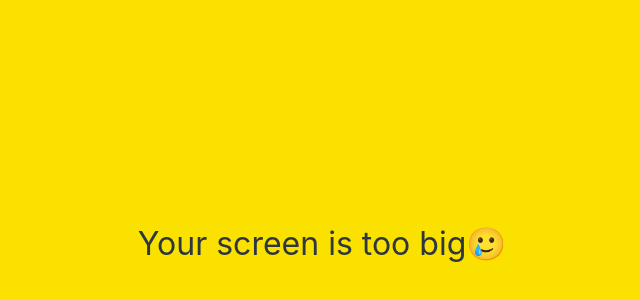
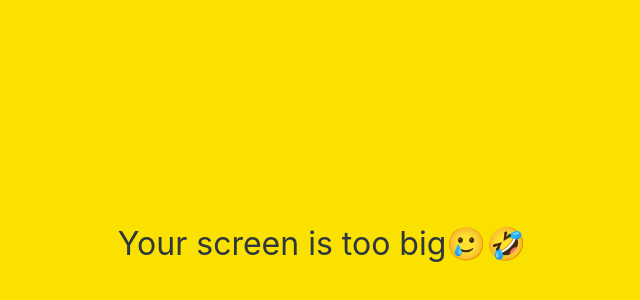
Before and after one commit to rlaalstjr0775/Cloning-KakaoTalk, a plain HTML site: page index.html in a window 1280 px wide. Shown: the part 156-456 px from the top of the page, without its empty margins (318-958 px from the left). Drawn offline with Linux system fonts and the light colour scheme.

Commit message:
Update index.html

```diff
--- a/index.html
+++ b/index.html
@@ -42,7 +42,7 @@
     </form>
 
     <div id="no-mobile">
-      <span>Your screen is too big🥲</span>
+      <span>Your screen is too big🥲🤣</span>
     </div>
 
     <script
```
